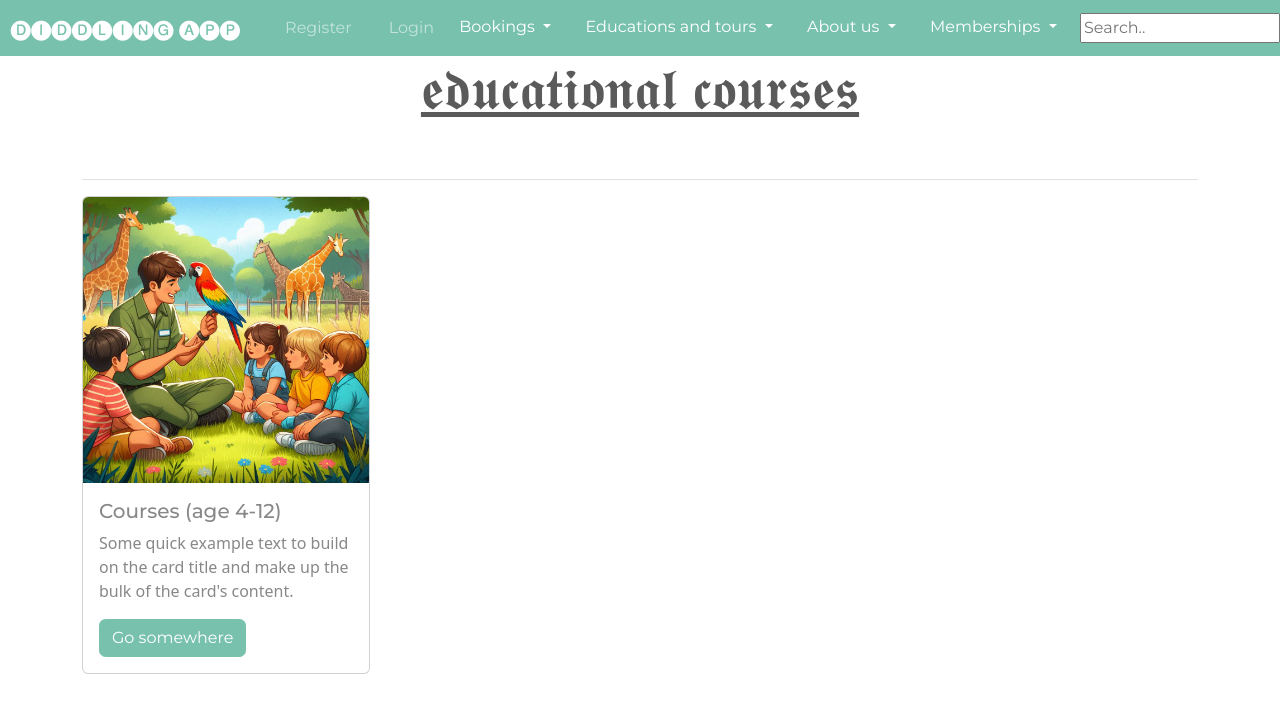
After one commit to KeganPereira/Diddy_Zoo, a Django app: page /courses in a window 1280 px wide. The commit adds this page. Shown: the top 713 px of the page. Run offline with Django 5.2, Linux system fonts and the light colour scheme; some libraries are stand-ins or nearby versions.

Commit message:
working on my courses page

```diff
--- a/dcrm/dcrm/settings.py
+++ b/dcrm/dcrm/settings.py
@@ -39,9 +39,11 @@ INSTALLED_APPS = [
     'django.contrib.staticfiles',
     'website',
     'crispy_forms',
+    'crispy_bootstrap4',
 ]
 
 CRISPY_TEMPLATE_PACK= 'bootstrap4'
+
 MIDDLEWARE = [
     'django.middleware.security.SecurityMiddleware',
     'django.contrib.sessions.middleware.SessionMiddleware',
@@ -120,6 +122,8 @@ USE_TZ = True
 
 STATIC_URL = 'static/'
 
+STATICFILES_DIRS = [BASE_DIR / 'static']
+
 # Default primary key field type
 # https://docs.djangoproject.com/en/5.1/ref/settings/#default-auto-field
 
--- a/dcrm/static/css/style.css
+++ b/dcrm/static/css/style.css
@@ -5,3 +5,10 @@
    width: 500px;
 
 }
+
+
+.jumbotron-jumbtron-fluid{
+   background-color: rgb(120, 194, 173);
+   color: aliceblue;
+   margin-top: 100px;
+}
--- a/dcrm/website/templates/website/base.html
+++ b/dcrm/website/templates/website/base.html
@@ -8,6 +8,7 @@
 <title> Diddy Zoo</title>
 <link rel ="stylesheet" href="https://bootswatch.com/5/minty/bootstrap.min.css">
 <link rel=" stylesheet" href="{% static 'css/minty.css' %}">
+<link rel=" stylesheet" href="{% static 'css/style.css' %}">
 <script src = "{% static 'js/app.js' %}"></script>
     <script src="https://cdn.jsdelivr.net/npm/jquery@3.5.1/dist/jquery.slim.min.js" integrity="sha384-DfXdz2htPH0lsSSs5nCTpuj/zy4C+OGpamoFVy38MVBnE+IbbVYUew+OrCXaRkfj" crossorigin="anonymous"></script>
     <script src="https://cdn.jsdelivr.net/npm/bootstrap@4.6.2/dist/js/bootstrap.bundle.min.js" integrity="sha384-Fy6S3B9q64WdZWQUiU+q4/2Lc9npb8tCaSX9FK7E8HnRr0Jz8D6OP9dO5Vg3Q9ct" crossorigin="anonymous"></script>
--- /dev/null
+++ b/dcrm/website/templates/website/educational_courses.html
@@ -0,0 +1,36 @@
+{% extends 'website/base.html' %}
+
+{% load static %}
+{% block content %}
+
+
+<div  class="jumbotron-jumbtron-fluid2">
+    <div class = "contiainer">
+
+
+   <h1  class ="display-4" style="text-align:center;"> <strong><u> 𝖊𝖉𝖚𝖈𝖆𝖙𝖎𝖔𝖓𝖆𝖑 𝖈𝖔𝖚𝖗𝖘𝖊𝖘</u></strong> </h1>
+
+
+
+
+   </p>
+
+   </div>
+   </div>
+   <br>
+   <hr>
+   <div class="card" style="width: 18rem;">
+    <img class="card-img-top" src="/static/images/courses1.jpg" alt="Courses">
+    <div class="card-body">
+      <h5 class="card-title">Courses (age 4-12)</h5>
+      <p class="card-text">Some quick example text to build on the card title and make up the bulk of the card's content.</p>
+      <a href="{% url 'educational' %}" class="btn btn-primary">Go somewhere</a>
+    </div>
+  </div>
+
+
+
+
+
+
+{% endblock %}
--- a/dcrm/website/templates/website/index.html
+++ b/dcrm/website/templates/website/index.html
@@ -9,6 +9,8 @@
     <hr>
     <br>
     <a href="{% url 'register'  %}" class=" btn btn-primary">Create your account</a>
+    <iframe src="https://1000webgames.com/games/trialsride2/html5/" scrolling="no" allowfullscreen="" width="900" height="506" frameborder="0"></iframe>
+
   </div>
 
   {% endblock %}
--- a/dcrm/website/templates/website/navbar.html
+++ b/dcrm/website/templates/website/navbar.html
@@ -54,7 +54,7 @@
             </button>
             <div class="dropdown-menu" aria-labelledby="dropdownMenuButton">
               <a class="dropdown-item" href="{% url 'educational' %}">Educational Tours</a>
-              <a class="dropdown-item" href="#">Education courses</a>
+              <a class="dropdown-item" href="{% url 'courses' %}">Education courses</a>
               <a class="dropdown-item" href="#">Events and Arcade</a>
             </div>
          &nbsp;
@@ -72,7 +72,7 @@
             <li>
              <div class="dropdown">
                <button class="btn btn-primary dropdown-toggle " type="button" id="dropdownMenuButton" data-toggle="dropdown" aria-haspopup="true" aria-expanded="false">
-                 Educations and tours
+                 Memberships
                </button>
                <div class="dropdown-menu" aria-labelledby="dropdownMenuButton">
                  <a class="dropdown-item" href="#">Gift a Membership</a>
--- a/dcrm/website/urls.py
+++ b/dcrm/website/urls.py
@@ -6,6 +6,7 @@ path ('', views.home, name= "") ,
 path('register', views.register, name = "register") ,
 path('my-login', views.my_login, name = "my-login"),
 path('educational', views.educational, name= "educational"),
+path('courses', views.courses, name= "courses")
 
 
 ]
--- a/dcrm/website/views.py
+++ b/dcrm/website/views.py
@@ -39,3 +39,6 @@ def my_login(request):
 
 def educational(request):
     return render(request, 'website/educational-tours.html')
+
+def courses(request):
+    return render(request, 'website/educational_courses.html')
```
Also changed, not shown: dcrm/requirements.txt (added, +7 -0 lines), dcrm/website/templates/website/educational-tours.html (+19 -13 lines), dcrm/static/images/courses1.jpg (added), dcrm/static/images/grey.jpg (added), dcrm/static/images/wallpaper.jpg (renamed from dcrm/static/css/images/wallpaper.jpg), dcrm/static/js/app.js (added).
